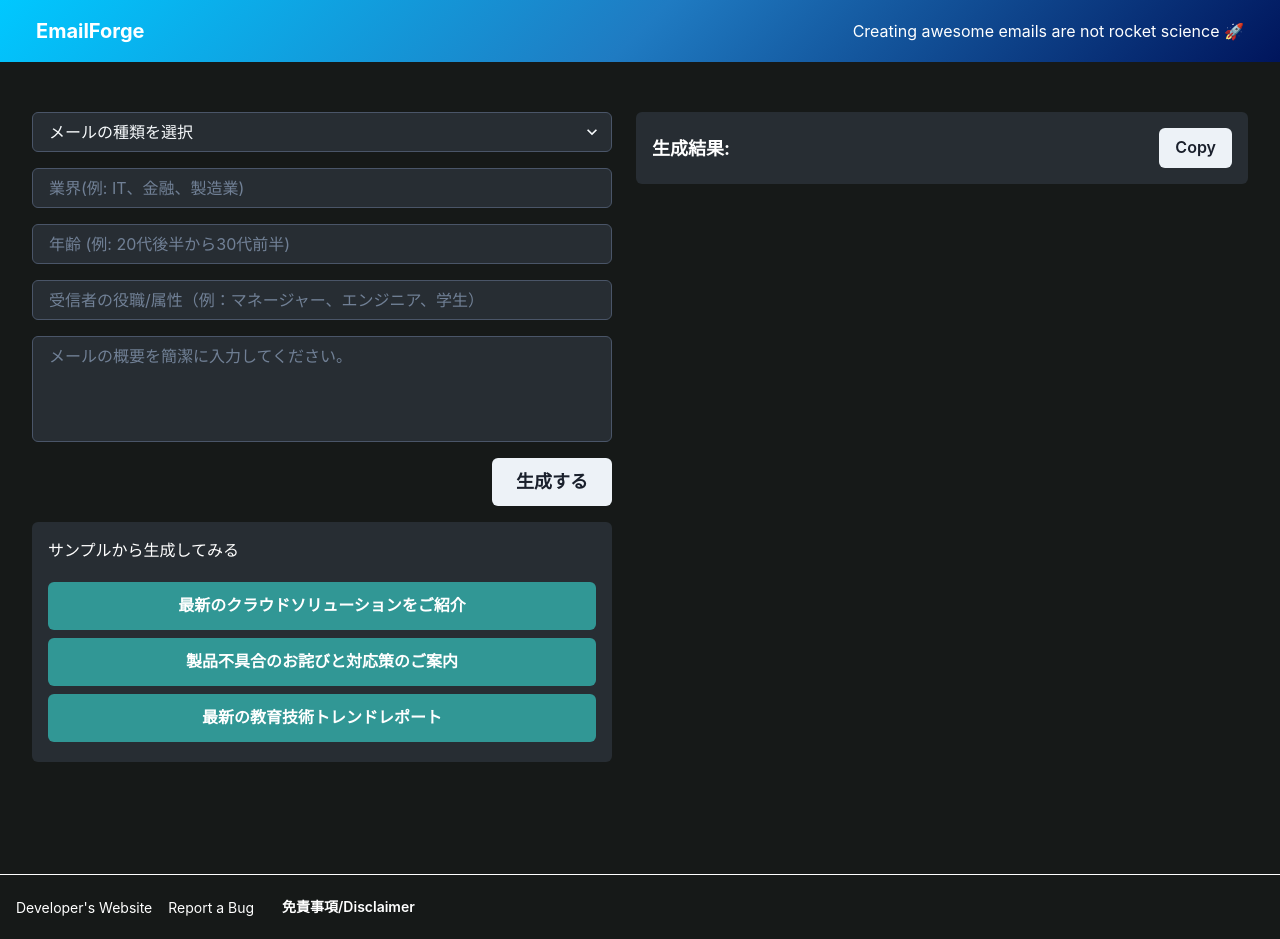
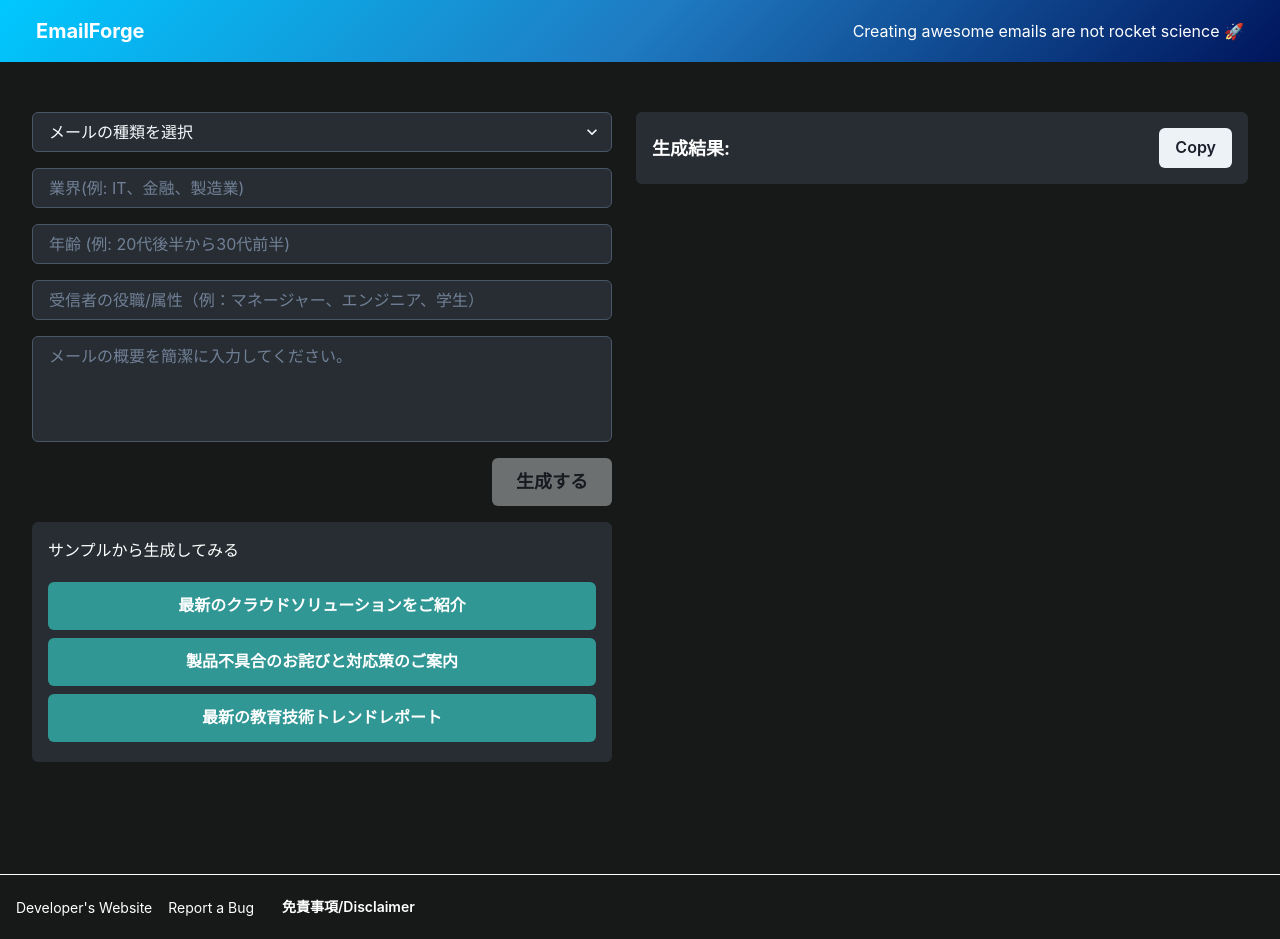
Before and after one commit to 07130918/EmailForge, a Next.js app: page / in a window 1280 px wide. Built offline with nearby package versions, Linux system fonts and the light colour scheme.

Commit message:
Fix button disabled state in Home component

```diff
--- a/src/app/page.tsx
+++ b/src/app/page.tsx
@@ -201,8 +201,15 @@ export default function Home() {
                                 <Spacer />
                                 <Button
                                     colorScheme='gray'
-                                    isDisabled={reading}
                                     size='lg'
+                                    isDisabled={
+                                        reading ||
+                                        (!formState.type &&
+                                            !formState.age &&
+                                            !formState.industry &&
+                                            !formState.position &&
+                                            !formState.summary)
+                                    }
                                     onClick={handleSubmit}
                                 >
                                     生成する
```
